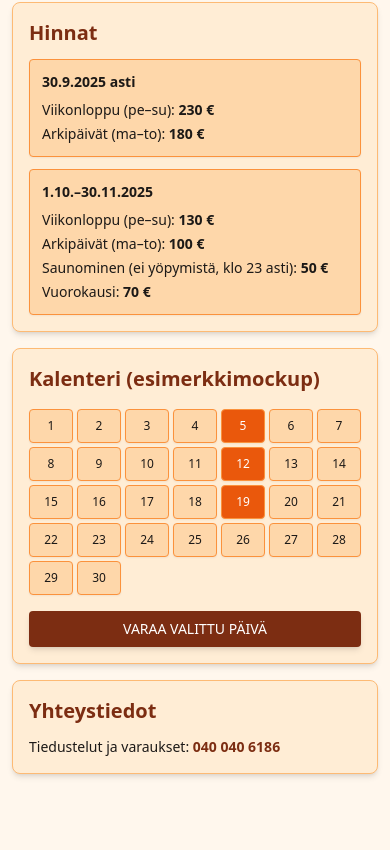
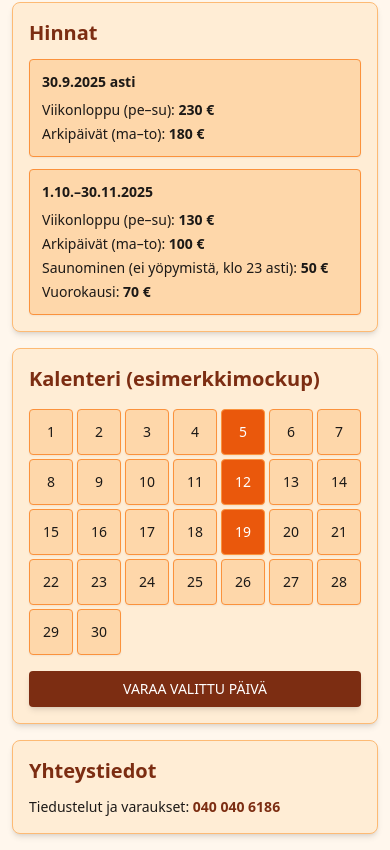
Before and after one commit to avlehtim/kapalamaki-mockup, a plain HTML site: page index.html in a window 390 px wide. Shown: the part 705-1555 px from the top of the page. Before the commit the page ends 1495 px from the top, so only its background shows below. Drawn offline with nearby package versions, Linux system fonts and the light colour scheme.

Commit message:
Enhanced for mobile devices (index.html)

```diff
--- a/index.html
+++ b/index.html
@@ -115,7 +115,7 @@
     for (let day = 1; day <= daysInMonth; day++) {
       const cell = document.createElement("div");
       cell.textContent = day;
-      cell.className = "p-2 sm:p-4 text-center border border-orange-400 shadow-sm transition text-xs sm:text-sm rounded";
+      cell.className = "p-3 sm:p-4 text-center border border-orange-400 shadow-sm transition text-sm sm:text-base rounded";
 
       if (bookedDays.includes(day)) {
         cell.classList.add("bg-orange-600", "text-white");
```
